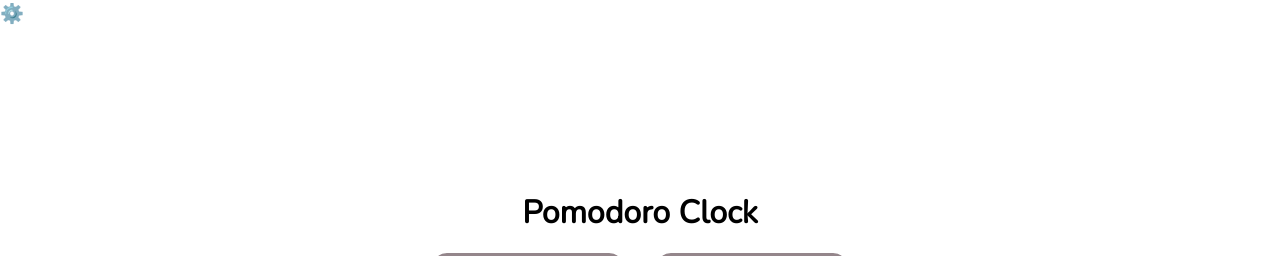
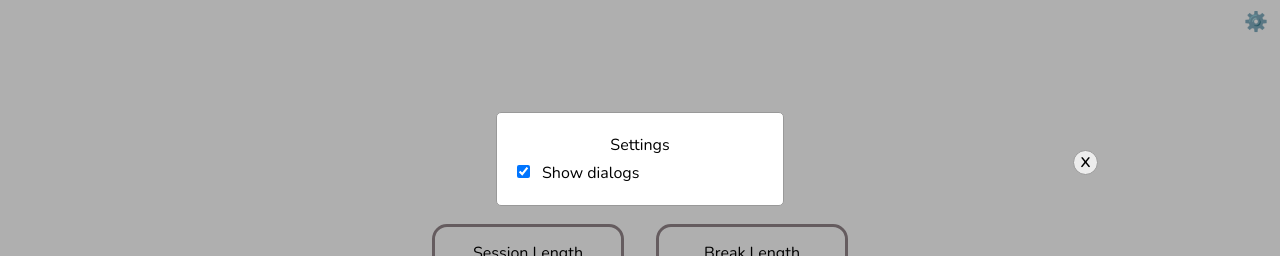
Before and after one commit to NicoleJaneway/pomodoro-clock, a React (Create React App) app: page / in a window 1280 px wide. Both pictures are taken after a click on the button "⚙️". Shown: the top 256 px of the page. Built offline with nearby package versions, Linux system fonts and the light colour scheme.

Commit message:
settings popup

```diff
--- a/src/App.js
+++ b/src/App.js
@@ -1,5 +1,5 @@
 import "./styles.css";
-import React from "react";
+import React, { useState } from "react";
 
 import Clock from "./Clock";
 import EnvironmentContext from "./EnvironmentContext";
@@ -9,7 +9,6 @@ import SettingsButton from "./SettingsButton";
 /*
 TODO
 -  Refactor weirdness sessionLength vs. breakLength vs. initialLength
--  Rename confettiWrapper?
 -  Popup to add task and put text before time left
 -  Settings menu
    -  Gear button
@@ -17,11 +16,13 @@ TODO
 */
 
 export default function App() {
+  const [showPopups, setShowPopups] = useState(true);
+
   return (
     <>
-      <SettingsButton />
-      <h1 className="mt-8 sm:mt-40">Pomodoro Clock</h1>
-      <PopupContext.Provider value="show">
+      <PopupContext.Provider value={showPopups}>
+        <SettingsButton setShowPopups={setShowPopups} />
+        <h1 className="mt-8 sm:mt-40">Pomodoro Clock</h1>
         <EnvironmentContext.Provider value="test">
           <Clock />
         </EnvironmentContext.Provider>
--- a/src/LongBreakPopup.js
+++ b/src/LongBreakPopup.js
@@ -20,10 +20,13 @@ export default function LongBreakPopup({
         <span className="close-icon" onClick={handleClose}>
           x
         </span>
-        <p className="text-center pb-1">
-          Congratulations on finishing 4 pomodoros
+        <p className="text-center pb-2 ">
+          Congratulations on
+          <br />
+          finishing 4 pomodoros
         </p>
-        <p className="text-center pb-4">
+        <hr />
+        <p className="text-center pt-2 pb-4">
           Would you like to take a 15 minute break?
         </p>
         <div style={{ display: "flex", justifyContent: "center" }}>
--- a/src/LongBreakWrapper.js
+++ b/src/LongBreakWrapper.js
@@ -1,7 +1,8 @@
 import "./styles.css";
-import React, { useState, useEffect } from "react";
+import React, { useState, useEffect, useContext } from "react";
 import ConfettiExplosion from "@reonomy/react-confetti-explosion";
 import LongBreakPopup from "./LongBreakPopup.js";
+import PopupContext from "./PopupContext";
 
 export default function ConfettiWrapper({
   completedSessionCounter,
@@ -11,6 +12,7 @@ export default function ConfettiWrapper({
 }) {
   const [showingConfetti, setShowingConfetti] = useState(false);
   const [isOpen, setIsOpen] = useState(false);
+  const popups = useContext(PopupContext);
 
   // show confetti
   useEffect(() => {
@@ -42,7 +44,7 @@ export default function ConfettiWrapper({
   return (
     <>
       {showingConfetti && <Confetti />}
-      {isOpen && (
+      {isOpen && popups && (
         <LongBreakPopup
           handleClose={() => setIsOpen(!isOpen)}
           setBreakLength={setBreakLength}
--- a/src/SettingsButton.js
+++ b/src/SettingsButton.js
@@ -2,9 +2,8 @@ import React, { useState } from "react";
 
 import SettingsPopup from "./SettingsPopup";
 
-export default function SettingsButton() {
+export default function SettingsButton({ setShowPopups }) {
   const [isOpen, setIsOpen] = useState(false);
-  const [showPopup, setShowPopup] = useState(true);
 
   const handleClick = () => {
     setIsOpen(true);
@@ -12,8 +11,15 @@ export default function SettingsButton() {
 
   return (
     <>
-      <button onClick={handleClick}>⚙️</button>
-      <SettingsPopup handleClose={() => setIsOpen(!isOpen)} />
+      <button className="absolute top-2 right-3" onClick={handleClick}>
+        ⚙️
+      </button>
+      {isOpen && (
+        <SettingsPopup
+          handleClose={() => setIsOpen(!isOpen)}
+          setShowPopups={setShowPopups}
+        />
+      )}
     </>
   );
 }
--- a/src/SettingsPopup.js
+++ b/src/SettingsPopup.js
@@ -1,5 +1,25 @@
-import React, { useState } from "react";
+import React, { useContext } from "react";
+import PopupContext from "./PopupContext";
 
-export default function Popup({ handleClose }) {
-  return null;
+export default function Popup({ handleClose, setShowPopups }) {
+  const popups = useContext(PopupContext);
+  return (
+    <div className="popup-box">
+      <div className="box w-10/12 mt-28 m-auto sm:w-72 ">
+        <span className="settings-close-icon" onClick={handleClose}>
+          x
+        </span>
+        <h2 className="text-center pb-1">Settings</h2>
+        <label>
+          <input
+            name="popupToggle"
+            type="checkbox"
+            checked={popups}
+            onChange={() => setShowPopups(!popups)}
+          />
+          <span className="pl-3">Show dialogs</span>
+        </label>
+      </div>
+    </div>
+  );
 }
--- a/src/styles.css
+++ b/src/styles.css
@@ -163,7 +163,7 @@ button {
   cursor: pointer;
   position: fixed;
   right: calc(15% - 10px);
-  top: calc(100vh - 49vh - 20px);
+  top: calc(100vh - 49vh - 15px);
   background: #ededed;
   width: 25px;
   height: 25px;
@@ -173,3 +173,19 @@ button {
   border: 1px solid #999;
   font-size: 20px;
 }
+
+.settings-close-icon {
+  content: "x";
+  cursor: pointer;
+  position: fixed;
+  right: calc(15% - 10px);
+  top: calc(100vh - 79vh - 18px);
+  background: #ededed;
+  width: 25px;
+  height: 25px;
+  border-radius: 50%;
+  line-height: 20px;
+  text-align: center;
+  border: 1px solid #999;
+  font-size: 20px;
+}
```
